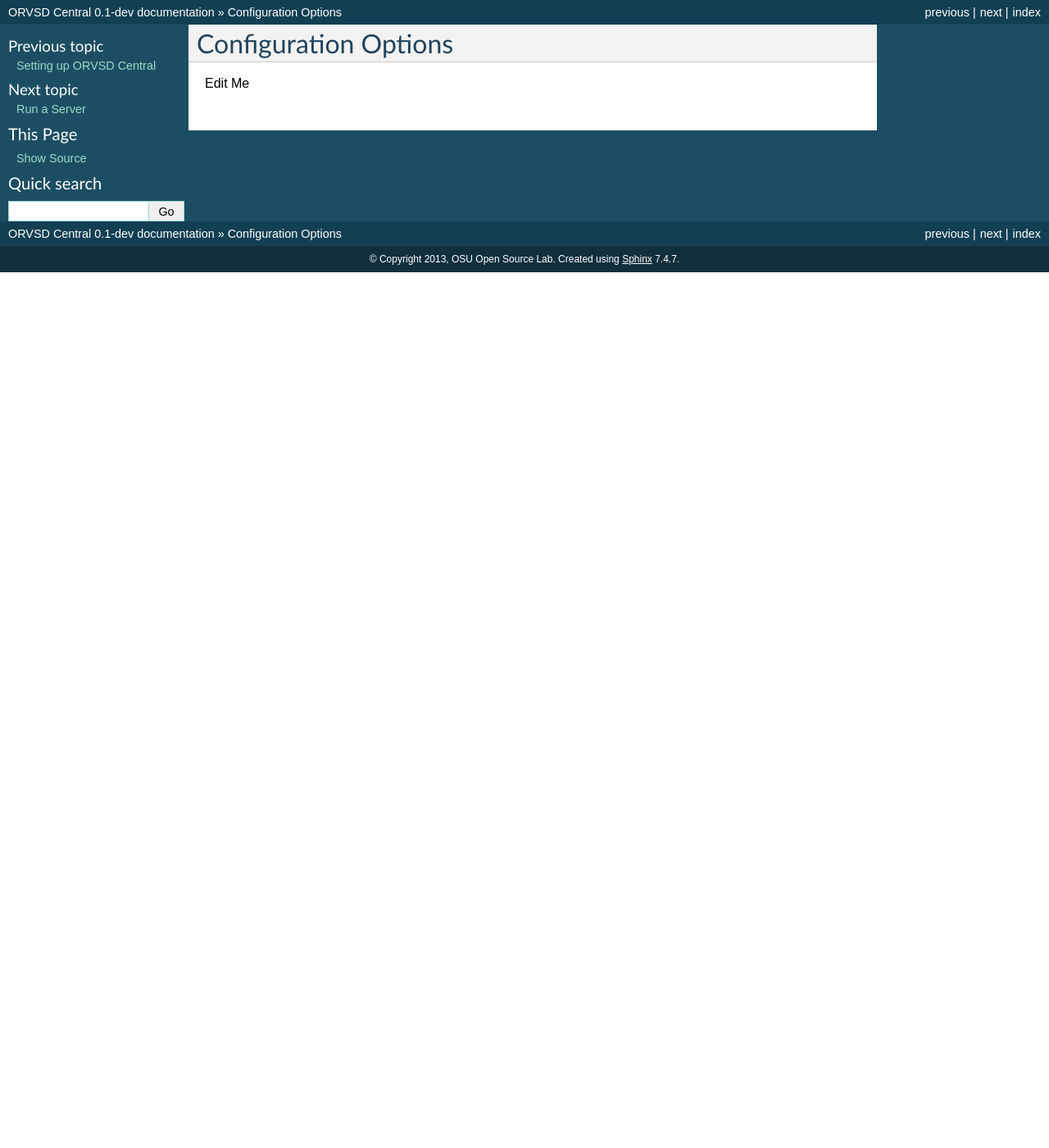
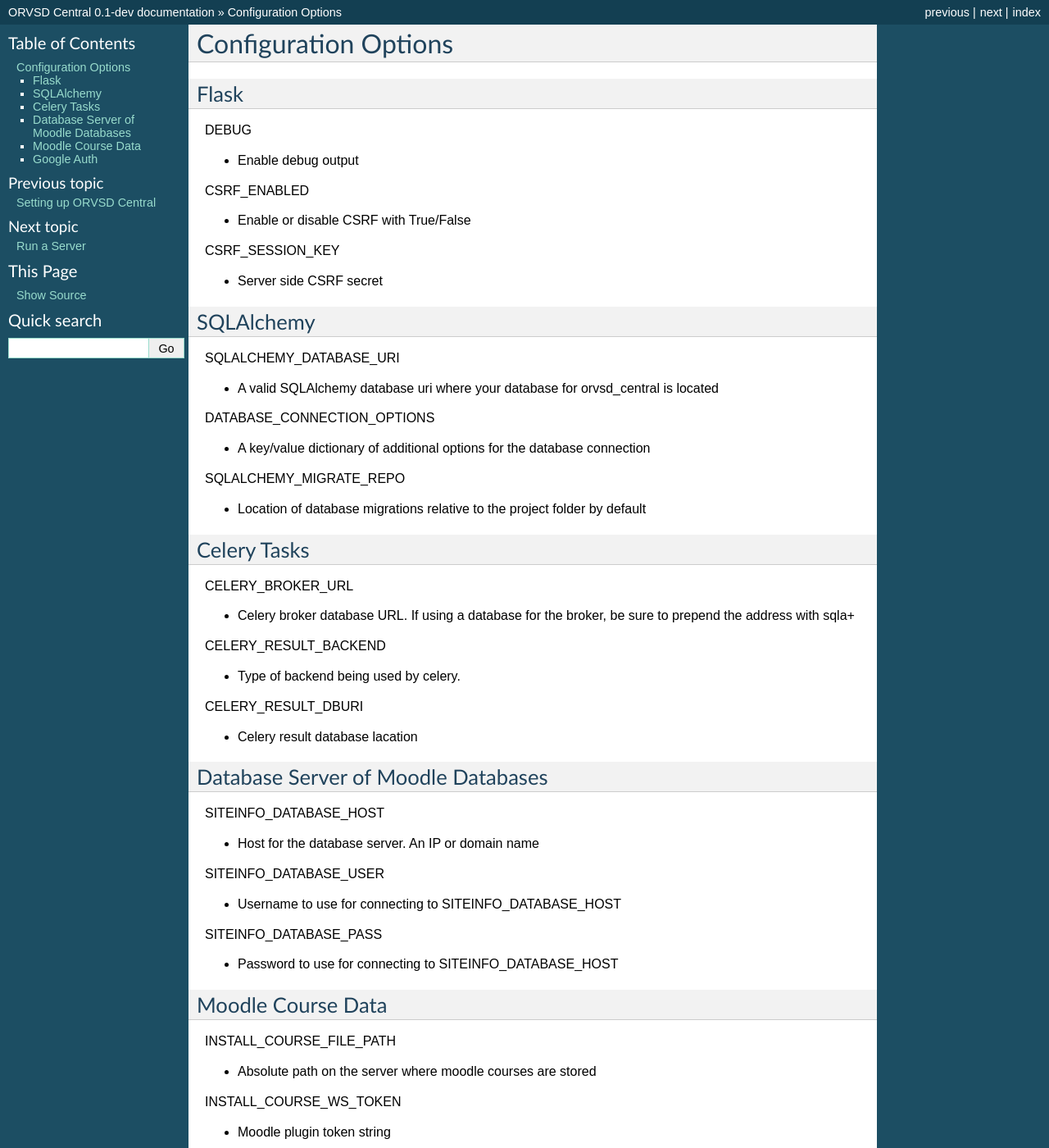
Before and after one commit to osuosl/orvsd_central, a Sphinx documentation site: the page built from docs/source/configuration_options.rst, in a window 1280 px wide and 1400 px high. Shown: the whole window at 82% size. Built offline with Sphinx 7.4.7, drawn with Linux system fonts in a browser that asks for light colours; pages that are not in the unit, such as notebooks, are missing from menus; some of the changed text lies outside the part shown.

Commit message:
docs-config: initial info
refs #36

```diff
--- a/docs/source/configuration_options.rst
+++ b/docs/source/configuration_options.rst
@@ -1,4 +1,92 @@
 Configuration Options
 =====================
 
-Edit Me
+Flask
+-----
+
+DEBUG
+
+- Enable debug output
+
+CSRF_ENABLED
+
+- Enable or disable CSRF with True/False
+
+CSRF_SESSION_KEY
+
+- Server side CSRF secret
+
+SQLAlchemy
+----------
+
+SQLALCHEMY_DATABASE_URI
+
+- A valid SQLAlchemy database uri where your database for orvsd_central is located
+
+DATABASE_CONNECTION_OPTIONS
+
+- A key/value dictionary of additional options for the database connection
+
+SQLALCHEMY_MIGRATE_REPO
+
+- Location of database migrations relative to the project folder by default
+
+Celery Tasks
+------------
+
+CELERY_BROKER_URL
+
+- Celery broker database URL. If using a database for the broker, be sure to prepend the address with sqla+
+
+CELERY_RESULT_BACKEND
+
+- Type of backend being used by celery.
+
+CELERY_RESULT_DBURI
+
+- Celery result database lacation
+
+Database Server of Moodle Databases
+-----------------------------------
+
+SITEINFO_DATABASE_HOST
+
+- Host for the database server. An IP or domain name
+
+SITEINFO_DATABASE_USER
+
+- Username to use for connecting to SITEINFO_DATABASE_HOST
+
+SITEINFO_DATABASE_PASS
+
+- Password to use for connecting to SITEINFO_DATABASE_HOST
+
+Moodle Course Data
+------------------
+
+INSTALL_COURSE_FILE_PATH
+
+- Absolute path on the server where moodle courses are stored
+
+INSTALL_COURSE_WS_TOKEN
+
+- Moodle plugin token string
+
+INSTALL_COURSE_WS_FUNCTION
+
+- Function to call on the moodle site
+
+Google Auth
+-----------
+
+GOOGLE_CLIENT_ID
+
+- Google ID with orvsd_central authentication enabled
+
+GOOGLE_CLIENT_SECRET
+
+- Google Secret
+
+PROJECT_URI
+
+- Authentication callback uri
```
